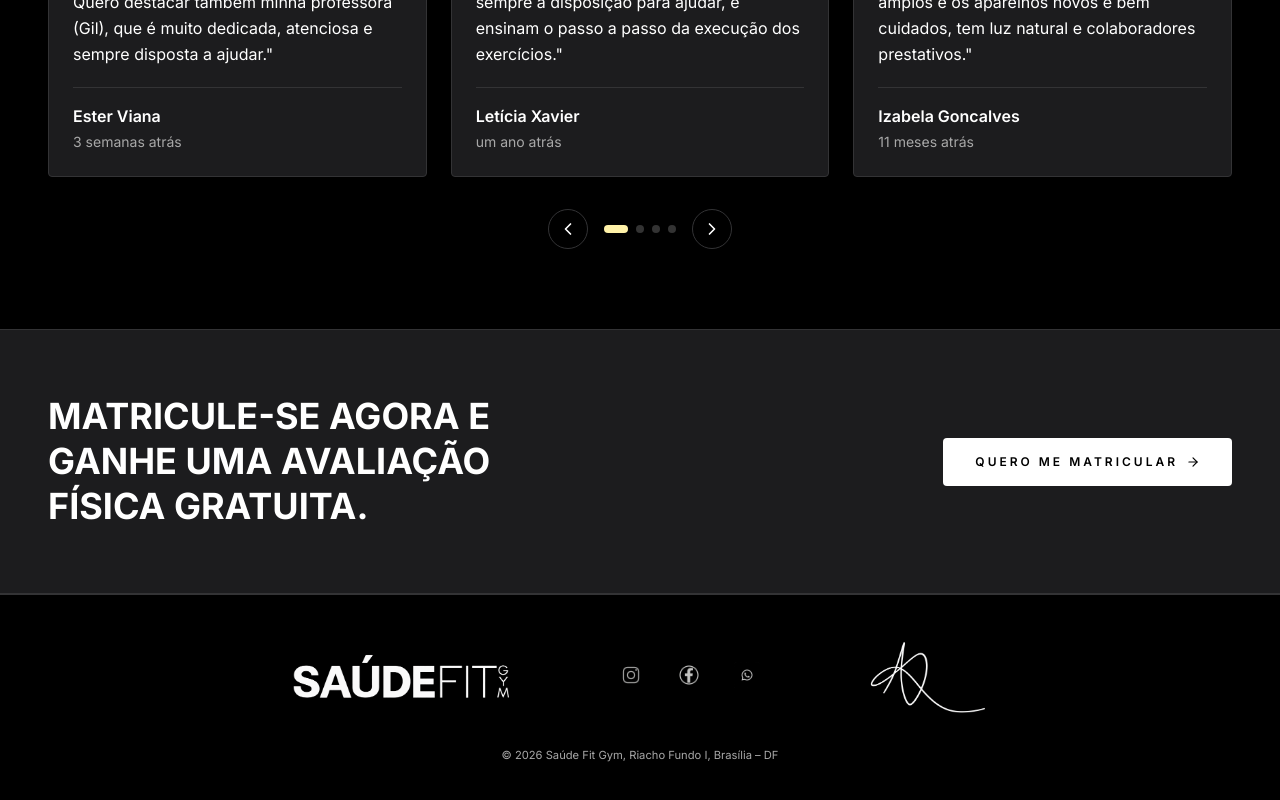
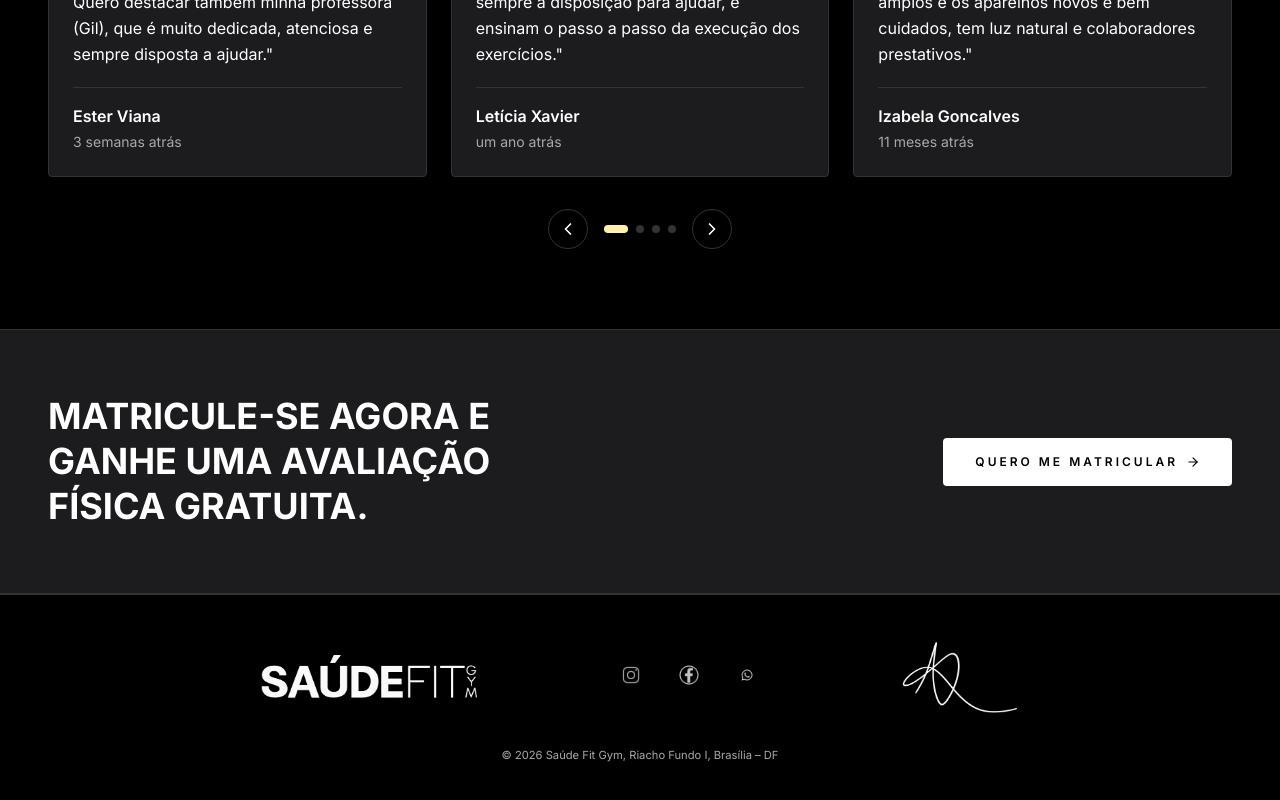
Before and after one commit to claraca2020-cell/saude-fit-gym, a React (Vite) app: page / in a window 1280 px wide. Shown: the part 7222-8022 px from the top of the page. Built offline with nearby package versions, Linux system fonts and the light colour scheme.

Commit message:
Footer: increase spacing between elements
- Increased gap from gap-12 md:gap-24 to gap-16 md:gap-32
- More space between logo, social icons, and signature
- Better visual separation of footer elements

```diff
--- a/src/components/Footer.tsx
+++ b/src/components/Footer.tsx
@@ -14,7 +14,7 @@
       <div className="mx-auto max-w-[1400px] px-6 md:px-12">
         <div className="flex flex-col items-center justify-center gap-8">
           {/* Main Footer Content */}
-          <div className="flex items-center justify-center gap-12 md:gap-24 w-full">
+          <div className="flex items-center justify-center gap-16 md:gap-32 w-full">
             {/* Logo Left */}
             <img src={logoSaudeFit} alt="Saúde Fit Gym" className="h-16 w-auto md:h-20 shrink-0" />
 
```
